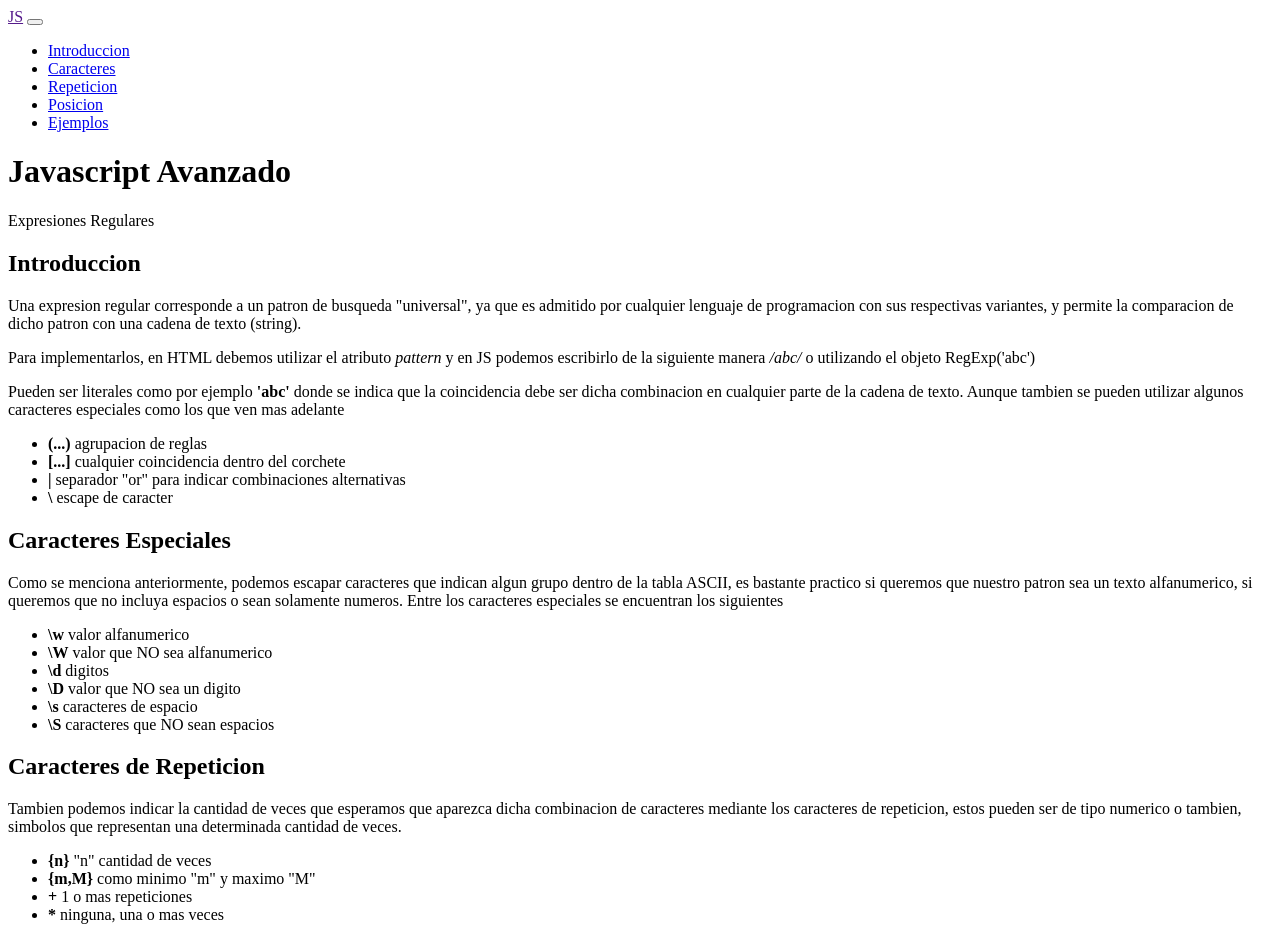
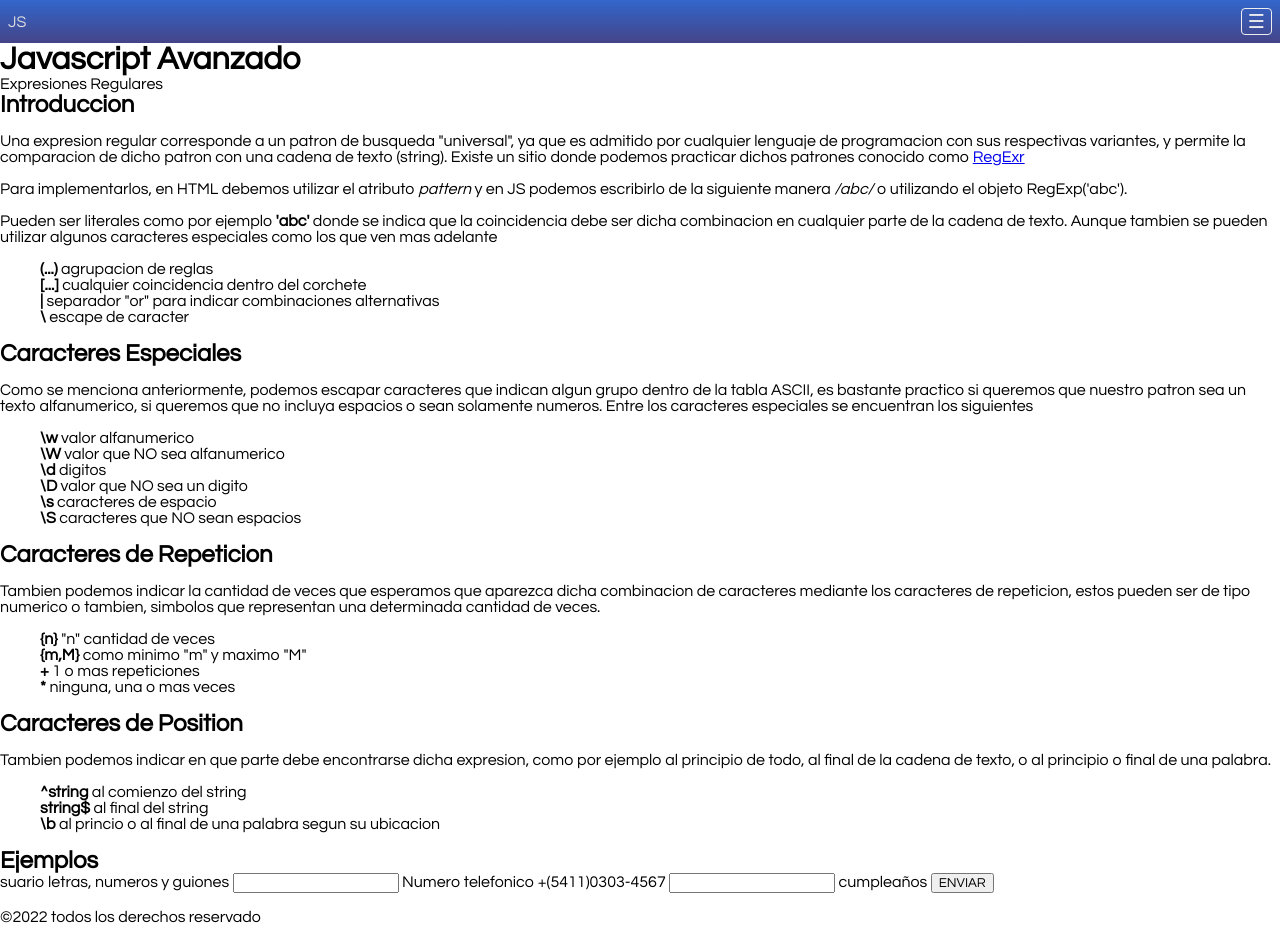
Before and after one commit to C215714N/jsav_v09, a plain HTML site: page index.html in a window 1280 px wide. Shown: the top 928 px of the page. Drawn offline with Linux system fonts and the light colour scheme.

Commit message:
Reglas Generales y Estilos Navegacion

```diff
--- a/index.html
+++ b/index.html
@@ -5,13 +5,14 @@
     <meta http-equiv="X-UA-Compatible" content="IE=edge">
     <meta name="viewport" content="width=device-width, initial-scale=1.0">
     <title>RegExp</title>
+    <link rel="stylesheet" href="styles/default.css">
 </head>
 <body>
     <!-- Navegacion -->
     <nav>
-        <a href="">JS</a>
-        <button></button>
-        <ul>
+        <a class="logo" href="#">JS</a>
+        <button class="btn menu-open"></button>
+        <ul class="menu">
             <li><a href="#intro">Introduccion</a></li>
             <li><a href="#chars">Caracteres</a></li>
             <li><a href="#repeats">Repeticion</a></li>
@@ -29,10 +30,10 @@
         <section id="intro">
             <h2>Introduccion</h2>
             <p>
-                Una expresion regular corresponde a un patron de busqueda "universal", ya que es admitido por cualquier lenguaje de programacion con sus respectivas variantes, y permite la comparacion de dicho patron con una cadena de texto (string).
+                Una expresion regular corresponde a un patron de busqueda "universal", ya que es admitido por cualquier lenguaje de programacion con sus respectivas variantes, y permite la comparacion de dicho patron con una cadena de texto (string). Existe un sitio donde podemos practicar dichos patrones conocido como <a href="https://regexr.com/" target="_blank">RegExr</a>
             </p>
             <p class="example">
-                Para implementarlos, en HTML debemos utilizar el atributo <em>pattern</em> y en JS podemos escribirlo de la siguiente manera <em>/abc/</em> o utilizando el objeto RegExp('abc')
+                Para implementarlos, en HTML debemos utilizar el atributo <em>pattern</em> y en JS podemos escribirlo de la siguiente manera <em>/abc/</em> o utilizando el objeto RegExp('abc').
             </p>
             <p>
                 Pueden ser literales como por ejemplo <strong>'abc'</strong> donde se indica que la coincidencia debe ser dicha combinacion en cualquier parte de la cadena de texto. Aunque tambien se pueden utilizar algunos caracteres especiales como los que ven mas adelante
@@ -100,8 +101,9 @@
                     id="form_phone"
                     class="form-control"
                     type="tel"
-                    pattern="[\+][\(]\d{3,6}[\)](\d{2,6}[\-]){1,3}\d{4}"
+                    pattern="\d{6,20}|([\+][\(]\d{3,6}[\)](\d{2,6}[\-]){1,3}\d{4})"
                     required>
+                    cumpleaños
                 <button>ENVIAR</button>
             </form>
         </section>
--- /dev/null
+++ b/styles/default.css
@@ -0,0 +1,85 @@
+/* Reglas Generales */
+*{
+    box-sizing: border-box;
+    /*  EXPLICACION:
+        content-box:
+            content-width: width;
+            final-width: width + padding + border;
+        border-box:
+            final-width: width;
+            content-width: width - padding - border;
+    */
+    scroll-behavior: smooth;
+    font-family: 'Raleway', 'Century Gothic', sans-serif;
+}
+/* Margenes */
+body,
+h1,
+h2,
+h3,
+header p,
+.menu{
+    margin: 0;
+}
+/* Rellenos */
+.menu{
+    padding: 0;
+}
+/* Estilos */
+:is(
+    header,
+    nav,
+    footer
+) a{
+    text-decoration: none;
+}
+.menu,
+.example{
+    list-style: none
+}
+/* Navegacion */
+nav{
+    position: sticky;
+    top: 0;
+    z-index: 2;
+    display: flex;
+    justify-content: space-between;
+    align-items: center;
+    flex-wrap: wrap;
+    padding: .5rem;
+    background: linear-gradient(#36c,#448);
+}
+nav a{
+    color: #ddd;
+}
+nav a:hover{
+    color: #eee;
+    text-shadow: 0 0 .5rem #eee;
+}
+.menu{
+    width: 100%;
+    max-height: 0;
+    overflow: hidden;
+    transition: all .25s ease;
+}
+.menu.active{
+    max-height: 640px;
+}
+.btn{
+    border-radius: .25rem;
+    border: 1px solid #eee;
+    color: #eee;
+    background-color: transparent;
+    font-size: 1.2rem;
+}
+.btn:hover{
+    color: #448;
+    background-color: #eee;
+}
+.menu-open::before{
+    content: '\2630';
+}
+.menu-close::before{
+    content: '\00D7'
+}
+/* Formularios */
```
